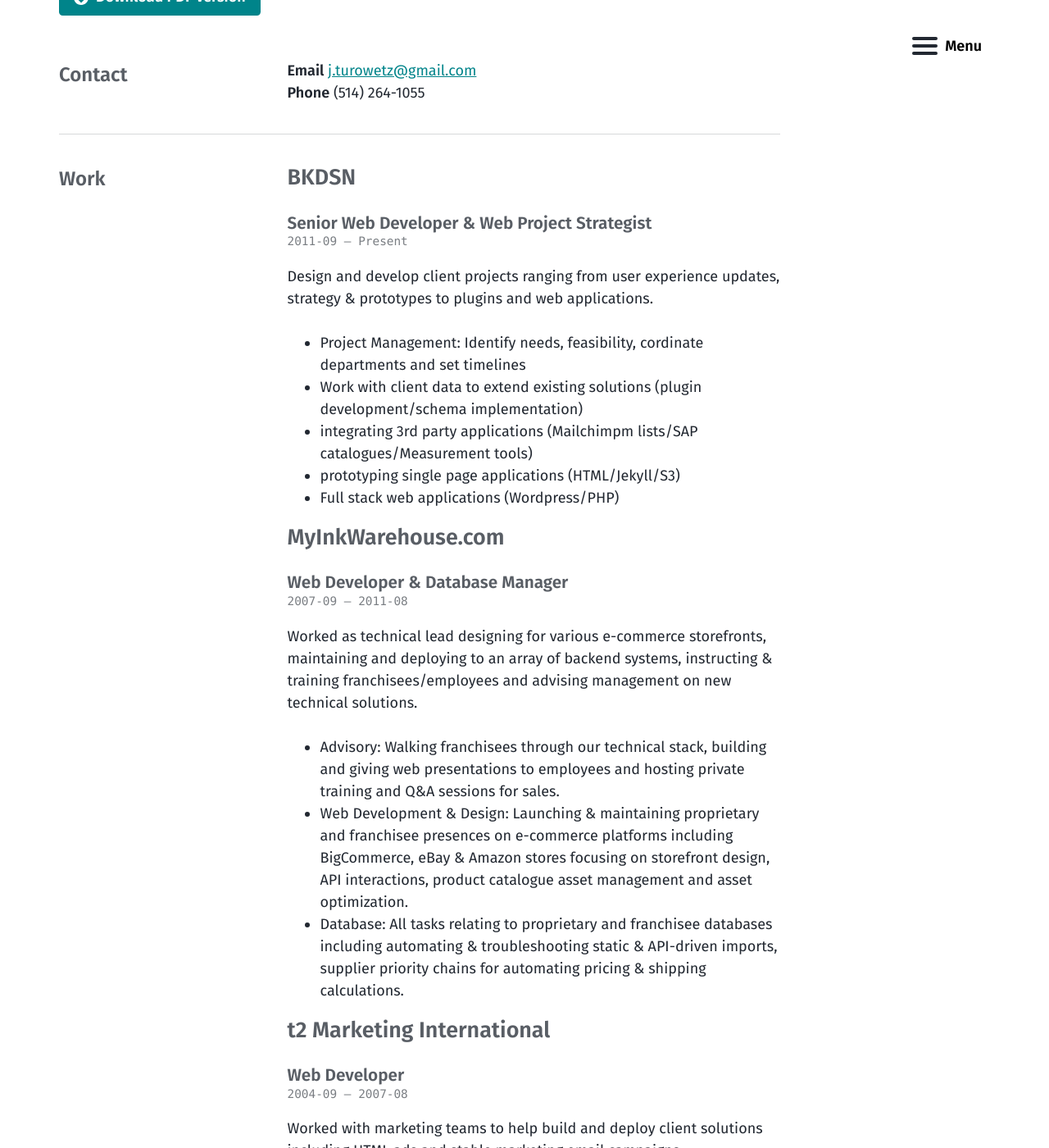
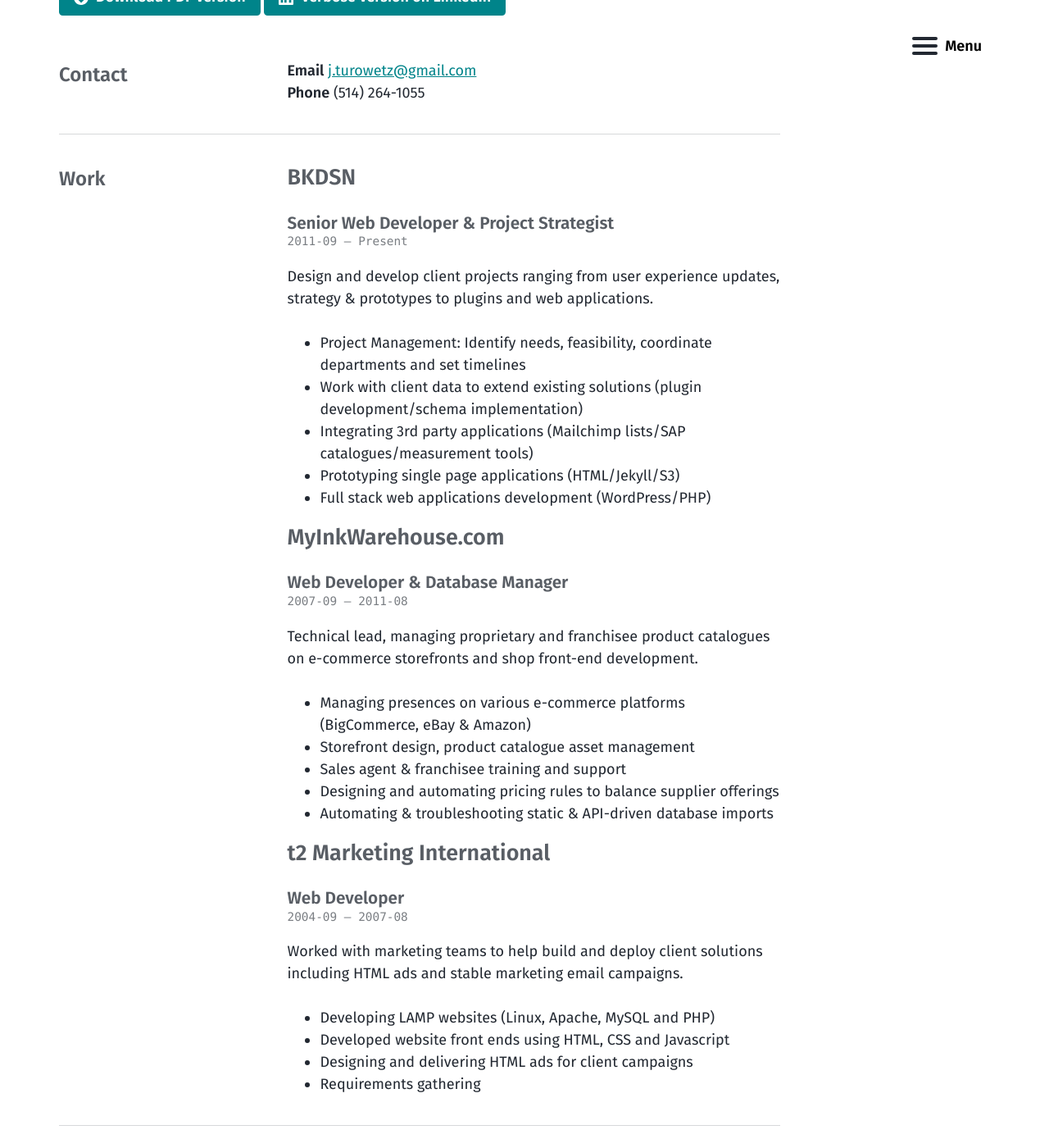
Before and after one commit to 13531994243/jerturowetz.github.io, a Jekyll site: the page built from cv.md, in a window 1280 px wide and 1400 px high, scrolled down 362 px. Shown: the whole window at 82% size. Built offline with Jekyll 4.4.1, drawn with Linux system fonts in a browser that asks for light colours; some of the changed text lies outside the part shown.

Commit message:
adjust cv contents

```diff
--- a/_data/cv.json
+++ b/_data/cv.json
@@ -2,23 +2,23 @@
   "basics": {
     "name": "Jeremy Turowetz",
     "label": "Senior Full-Stack Developer (PHP/Wordpress)",
-    "picture": "https://jerturowetz.github.io/assets/images/jeremy-turowetz.png",
+    "picture": "/assets/images/jer-profile-png.png",
     "email": "j.turowetz@gmail.com",
     "phone": "(514) 264-1055"
   },
   "work": [
     {
       "company": "BKDSN",
-      "position": "Senior Web Developer & Web Project Strategist",
+      "position": "Senior Web Developer & Project Strategist",
       "startDate": "2011-09",
       "endDate": "Present",
       "summary": "Design and develop client projects ranging from user experience updates, strategy & prototypes to plugins and web applications.",
       "highlights": [
-        "Project Management: Identify needs, feasibility, cordinate departments and set timelines",
+        "Project Management: Identify needs, feasibility, coordinate departments and set timelines",
         "Work with client data to extend existing solutions (plugin development/schema implementation)",
-        "integrating 3rd party applications (Mailchimpm lists/SAP catalogues/Measurement tools)",
-        "prototyping single page applications (HTML/Jekyll/S3)",
-        "Full stack web applications (Wordpress/PHP)"
+        "Integrating 3rd party applications (Mailchimp lists/SAP catalogues/measurement tools)",
+        "Prototyping single page applications (HTML/Jekyll/S3)",
+        "Full stack web applications development (WordPress/PHP)"
       ]
     },
     {
@@ -26,11 +26,13 @@
       "position": "Web Developer & Database Manager",
       "startDate": "2007-09",
       "endDate": "2011-08",
-      "summary": "Worked as technical lead designing for various e-commerce storefronts, maintaining and deploying to an array of backend systems, instructing & training franchisees/employees and advising management on new technical solutions.",
+      "summary": "Technical lead, managing proprietary and franchisee product catalogues on e-commerce storefronts and shop front-end development.",
       "highlights": [
-        "Advisory: Walking franchisees through our technical stack, building and giving web presentations to employees and hosting private training and Q&A sessions for sales.",
-        "Web Development & Design: Launching & maintaining proprietary and franchisee presences on e-commerce platforms including BigCommerce, eBay & Amazon stores focusing on storefront design, API interactions, product catalogue asset management and asset optimization.",
-        "Database: All tasks relating to proprietary and franchisee databases including automating & troubleshooting static & API-driven imports, supplier priority chains for automating pricing & shipping calculations."
+        "Managing presences on various e-commerce platforms (BigCommerce, eBay & Amazon)",
+        "Storefront design, product catalogue asset management",
+        "Sales agent & franchisee training and support",
+        "Designing and automating pricing rules to balance supplier offerings",
+        "Automating & troubleshooting static & API-driven database imports"
       ]
     },
     {
@@ -40,7 +42,7 @@
       "endDate": "2007-08",
       "summary": "Worked with marketing teams to help build and deploy client solutions including HTML ads and stable marketing email campaigns.",
       "highlights": [
-        "Developing websites on a LAMP stack (Linux, Apache, MySQL and PHP)",
+        "Developing LAMP websites (Linux, Apache, MySQL and PHP)",
         "Developed website front ends using HTML, CSS and Javascript",
         "Designing and delivering HTML ads for client campaigns",
         "Requirements gathering"
@@ -48,9 +50,6 @@
     }
   ],
   "skills": [
-    {
-      "name": "Web Development",
-      "keywords": [
     "PHP",
     "Sass/CSS",
     "gulp/Grunt",
@@ -58,14 +57,11 @@
     "Wordpress",
     "Jekyll",
     "Git",
-        "Bootstrap/Foundation/MUI/Pure",
+    "Foundation/MUI/Pure",
     "Vagrant",
     "A touch of Node.js",
     "Photoshop",
-        "AWS S3",
-        "many more but these are my favorite."
-      ]
-    }
+    "AWS S3"
   ],
   "languages": [
     {
--- a/cv.md
+++ b/cv.md
@@ -1,17 +1,13 @@
 ---
 layout: cv
-title: C.V.
-alt_title: C.V.
-sub_title: Grab the more verbose version on [LinedIn](https://)
-
-#introduction: I build WordPress and Jekyll things on the web
-
-introduction: |
-    Basically Basic is a Jekyll theme meant to be a substitute for the default --- [Minima](https://github.com/jekyll/minima). Conventions and features found in Minima are fully supported by **Basically Basic**.
+title: "C.V."
+alt_title: Curriculum Vitae
 
 actions:
   - label: "Download PDF version"
     icon: download
-    url: "https://www.github.com/jerturowetz"
-
+    url: "/assets/downloads/jeremy-turowetz-web-developer.pdf"
+  - label: "Verbose version on LinkedIn"
+    icon: linkedin
+    url: "https://www.linkedin.com/in/jerturowetz/"
 ---
```
Lines whose indentation alone changed are shown as unchanged.
